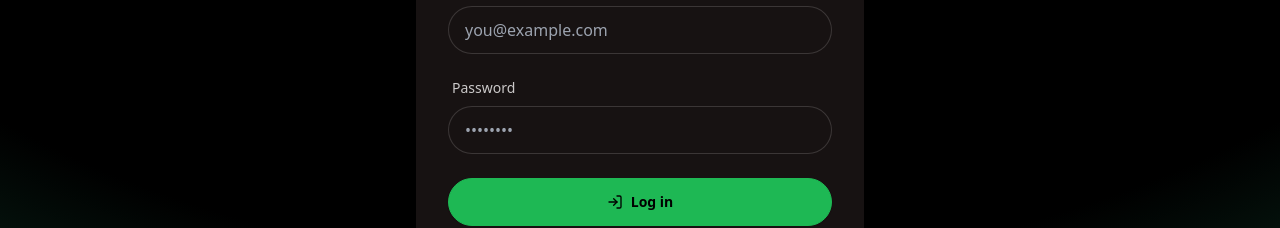
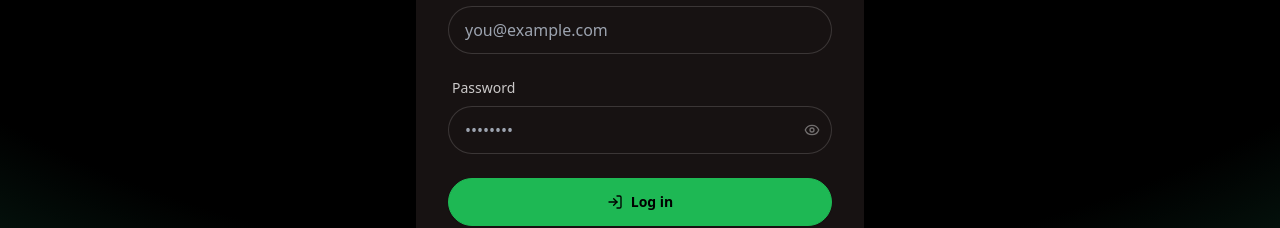
Before and after one commit to raghuveeersharma/vichar, a React (Vite) app in the folder front/: page /login in a window 1280 px wide. Shown: the part 407-635 px from the top of the page. Built offline with nearby package versions, Linux system fonts and the light colour scheme; no server answers.

Commit message:
add show password functionality

```diff
--- /dev/null
+++ b/front/src/components/PasswordInput.jsx
@@ -0,0 +1,47 @@
+import { useId, useState } from "react";
+import { EyeIcon, EyeOffIcon } from "lucide-react";
+
+// Reusable password field with a show/hide toggle, styled to match the
+// daisyUI form-control/input pattern used across the auth pages.
+const PasswordInput = ({
+  label,
+  className = "",
+  inputClassName = "",
+  ...inputProps
+}) => {
+  const [visible, setVisible] = useState(false);
+  const id = useId();
+
+  return (
+    <div className={`form-control ${className}`}>
+      {label && (
+        <label className="label" htmlFor={id}>
+          <span className="label-text">{label}</span>
+        </label>
+      )}
+      <div className="relative">
+        <input
+          {...inputProps}
+          id={id}
+          type={visible ? "text" : "password"}
+          className={`input input-bordered w-full pr-10 ${inputClassName}`}
+        />
+        <button
+          type="button"
+          onClick={() => setVisible((prev) => !prev)}
+          className="absolute inset-y-0 right-0 flex items-center px-3 text-base-content/50 hover:text-base-content"
+          tabIndex={-1}
+          aria-label={visible ? "Hide password" : "Show password"}
+        >
+          {visible ? (
+            <EyeOffIcon className="size-4" />
+          ) : (
+            <EyeIcon className="size-4" />
+          )}
+        </button>
+      </div>
+    </div>
+  );
+};
+
+export default PasswordInput;
--- a/front/src/pages/LoginPage.jsx
+++ b/front/src/pages/LoginPage.jsx
@@ -3,6 +3,7 @@ import { Link, useLocation, useNavigate } from "react-router";
 import toast from "react-hot-toast";
 import { LogInIcon } from "lucide-react";
 import { useAuth } from "../context/auth-context";
+import PasswordInput from "../components/PasswordInput";
 
 const LoginPage = () => {
   const [data, setData] = useState({ email: "", password: "" });
@@ -60,20 +61,15 @@ const LoginPage = () => {
                 required
               />
             </div>
-            <div className="form-control mb-6">
-              <label className="label">
-                <span className="label-text">Password</span>
-              </label>
-              <input
-                type="password"
+            <PasswordInput
+              label="Password"
+              className="mb-6"
               placeholder="••••••••"
-                className="input input-bordered"
               value={data.password}
               onChange={(e) => setData({ ...data, password: e.target.value })}
               autoComplete="current-password"
               required
             />
-            </div>
             <button
               type="submit"
               className="btn btn-primary w-full"
--- a/front/src/pages/SettingsPage.jsx
+++ b/front/src/pages/SettingsPage.jsx
@@ -3,6 +3,7 @@ import { Link } from "react-router";
 import toast from "react-hot-toast";
 import { ArrowLeftIcon, KeyRoundIcon, MailIcon } from "lucide-react";
 import { useAuth } from "../context/auth-context";
+import PasswordInput from "../components/PasswordInput";
 
 // Both forms send the current password: the API re-verifies it before changing
 // anything, so a stolen cookie alone cannot take over the account.
@@ -118,14 +119,10 @@ const SettingsPage = () => {
                     required
                   />
                 </div>
-                <div className="form-control mb-6">
-                  <label className="label">
-                    <span className="label-text">Current password</span>
-                  </label>
-                  <input
-                    type="password"
+                <PasswordInput
+                  label="Current password"
+                  className="mb-6"
                   placeholder="••••••••"
-                    className="input input-bordered"
                   value={emailForm.currentPassword}
                   onChange={(e) =>
                     setEmailForm({
@@ -136,7 +133,6 @@ const SettingsPage = () => {
                   autoComplete="current-password"
                   required
                 />
-                </div>
                 <div className="card-actions justify-end">
                   <button
                     type="submit"
@@ -160,14 +156,10 @@ const SettingsPage = () => {
                 Use at least 6 characters.
               </p>
               <form onSubmit={handelPasswordSubmit}>
-                <div className="form-control mb-4">
-                  <label className="label">
-                    <span className="label-text">Current password</span>
-                  </label>
-                  <input
-                    type="password"
+                <PasswordInput
+                  label="Current password"
+                  className="mb-4"
                   placeholder="••••••••"
-                    className="input input-bordered"
                   value={passwordForm.currentPassword}
                   onChange={(e) =>
                     setPasswordForm({
@@ -178,15 +170,10 @@ const SettingsPage = () => {
                   autoComplete="current-password"
                   required
                 />
-                </div>
-                <div className="form-control mb-4">
-                  <label className="label">
-                    <span className="label-text">New password</span>
-                  </label>
-                  <input
-                    type="password"
+                <PasswordInput
+                  label="New password"
+                  className="mb-4"
                   placeholder="••••••••"
-                    className="input input-bordered"
                   value={passwordForm.newPassword}
                   onChange={(e) =>
                     setPasswordForm({
@@ -197,15 +184,10 @@ const SettingsPage = () => {
                   autoComplete="new-password"
                   required
                 />
-                </div>
-                <div className="form-control mb-6">
-                  <label className="label">
-                    <span className="label-text">Confirm new password</span>
-                  </label>
-                  <input
-                    type="password"
+                <PasswordInput
+                  label="Confirm new password"
+                  className="mb-6"
                   placeholder="••••••••"
-                    className="input input-bordered"
                   value={passwordForm.confirmPassword}
                   onChange={(e) =>
                     setPasswordForm({
@@ -216,7 +198,6 @@ const SettingsPage = () => {
                   autoComplete="new-password"
                   required
                 />
-                </div>
                 <div className="card-actions justify-end">
                   <button
                     type="submit"
--- a/front/src/pages/SignupPage.jsx
+++ b/front/src/pages/SignupPage.jsx
@@ -3,6 +3,7 @@ import { Link, useNavigate } from "react-router";
 import toast from "react-hot-toast";
 import { UserPlusIcon } from "lucide-react";
 import { useAuth } from "../context/auth-context";
+import PasswordInput from "../components/PasswordInput";
 
 const SignupPage = () => {
   const [data, setData] = useState({ name: "", email: "", password: "" });
@@ -77,21 +78,16 @@ const SignupPage = () => {
                 required
               />
             </div>
-            <div className="form-control mb-6">
-              <label className="label">
-                <span className="label-text">Password</span>
-              </label>
-              <input
-                type="password"
+            <PasswordInput
+              label="Password"
+              className="mb-6"
               placeholder="at least 6 characters"
-                className="input input-bordered"
               value={data.password}
               onChange={(e) => setData({ ...data, password: e.target.value })}
               autoComplete="new-password"
               minLength={6}
               required
             />
-            </div>
             <button
               type="submit"
               className="btn btn-primary w-full"
```
Lines whose indentation alone changed are shown as unchanged.
